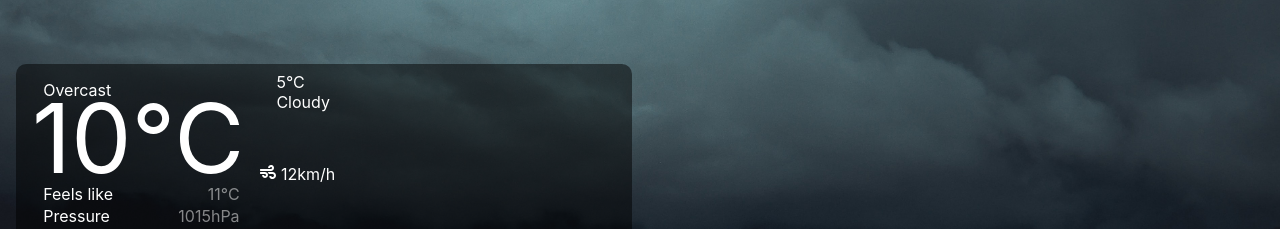
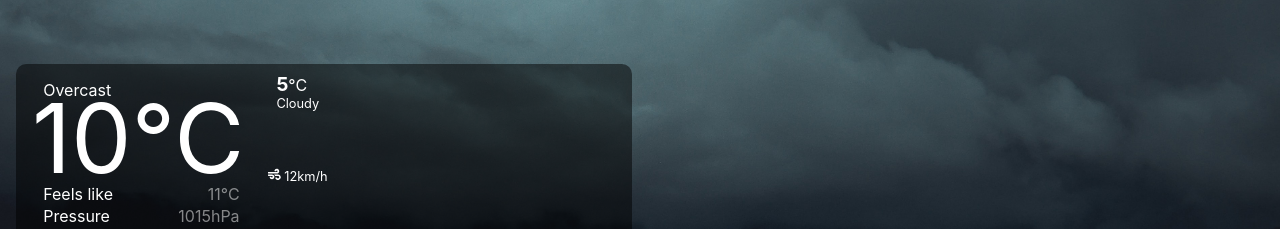
Before and after one commit to downred/Today-browser-dashboard, a React (Create React App) app: page / in a window 1280 px wide. Shown: the part 223-452 px from the top of the page. Built offline with nearby package versions, Linux system fonts and the light colour scheme.

Commit message:
create hour and hourly-weather components

```diff
--- a/src/components/current-weather.jsx
+++ b/src/components/current-weather.jsx
@@ -1,5 +1,6 @@
 import "./modules/current-weather.css";
 import { FaWind } from "react-icons/fa";
+import HourlyWeather from "./hourly-weather/hourly-weather";
 
 const CurrentWeather = () => {
   return (
@@ -25,13 +26,7 @@ const CurrentWeather = () => {
         </div>
       </div>
       <div className="more-details">
-        <div className="hourly">
-          <div className="hour">
-            <span className="hourly-temp">5°C</span>
-            <span className="hourly-desc">Cloudy</span>
-            <span><FaWind></FaWind> 12km/h</span>
-          </div>
-        </div>
+        <HourlyWeather />
       </div>
     </div>
   );
--- /dev/null
+++ b/src/components/hourly-weather/hourly-weather.jsx
@@ -0,0 +1,21 @@
+import React from "react";
+import "../modules/hourly-weather.css";
+import { FaWind } from "react-icons/fa";
+
+const HourlyWeather = () => {
+  return (
+    <div className="hourly">
+      <div className="hour">
+        <span className="hourly-temp">
+          <span>5</span>°C
+        </span>
+        <span className="hourly-desc">Cloudy</span>
+        <span className="hourly-wspeed">
+          <FaWind></FaWind> 12km/h
+        </span>
+      </div>
+    </div>
+  );
+};
+
+export default HourlyWeather;
--- a/src/components/modules/current-weather.css
+++ b/src/components/modules/current-weather.css
@@ -9,7 +9,6 @@
 .temp {
   font-size: 6rem;
   line-height: 1;
-  /* flex-grow: 1; */
 }
 
 .description {
@@ -32,7 +31,6 @@
 }
 
 .weather {
-  /* border: 2px solid red; */
   padding: 1.6rem 1rem;
   display: flex;
   flex-direction: column;
@@ -56,7 +54,6 @@
   display: flex;
   flex-direction: column;
   justify-content: center;
-  /* margin: 1rem; */
 }
 
 .hourly-temp {
@@ -64,8 +61,19 @@
   padding-top: .5rem;
 }
 
+.hourly-temp span {
+  font-weight: 700;
+  font-size: 1.2rem;
+}
+
 .hourly-desc {
   padding-left: 1rem;
   padding-right: 1rem;
+  font-size: .8rem;
   flex: 3;
 }
+
+.hourly-wspeed {
+  font-size: .8rem;
+  text-align: center;
+}
--- /dev/null
+++ b/src/components/modules/hourly-weather.css
@@ -0,0 +1,33 @@
+.hourly {
+    display: flex;
+    flex-direction: row;
+    min-height: 50%;
+}
+
+.hour {
+    display: flex;
+    flex-direction: column;
+    justify-content: center;
+}
+
+.hourly-temp {
+    padding-left: 1rem;
+    padding-top: .5rem;
+}
+
+.hourly-temp span {
+    font-weight: 700;
+    font-size: 1.2rem;
+}
+
+.hourly-desc {
+    padding-left: 1rem;
+    padding-right: 1rem;
+    font-size: .8rem;
+    flex: 3;
+}
+
+.hourly-wspeed {
+    font-size: .8rem;
+    text-align: center;
+}
```
Also changed, not shown: src/components/hourly-weather/hour.jsx (added, +7 -0 lines).
